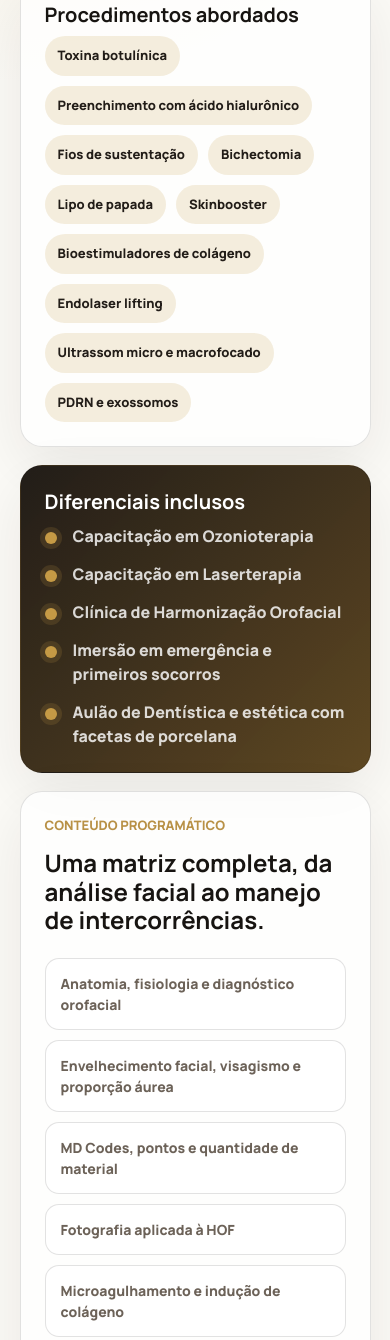
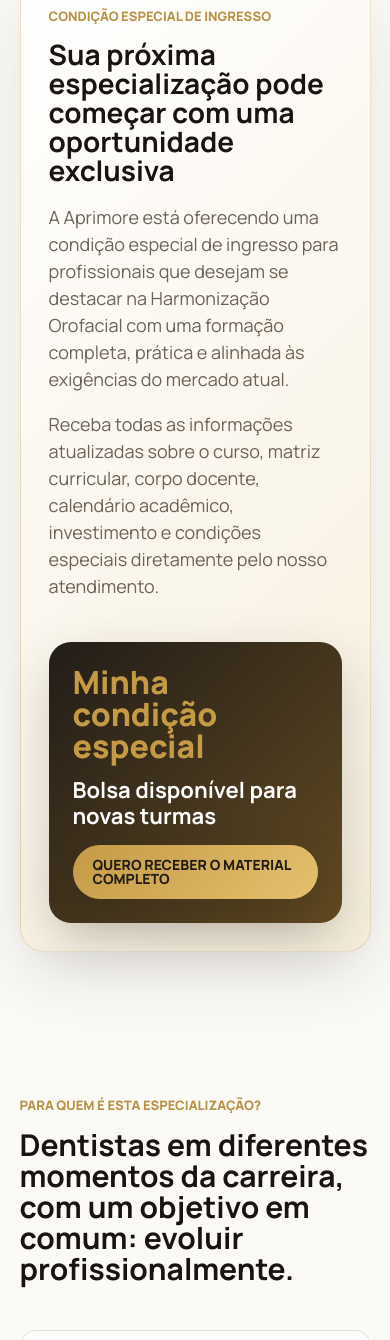
Before and after one commit to igormoncao1010/aprimore, a website: page index.html in a window 390 px wide. Shown: the part 5174-6514 px from the top of the page. Drawn offline with Linux system fonts and the light colour scheme.

Commit message:
Add files via upload

```diff
--- a/index.html
+++ b/index.html
@@ -191,52 +191,6 @@
           </article>
         </div>
 
-        <div class="hof-content">
-          <div class="hof-card reveal">
-            <h3>Procedimentos abordados</h3>
-            <div class="tag-cloud">
-              <span>Toxina botulínica</span>
-              <span>Preenchimento com ácido hialurônico</span>
-              <span>Fios de sustentação</span>
-              <span>Bichectomia</span>
-              <span>Lipo de papada</span>
-              <span>Skinbooster</span>
-              <span>Bioestimuladores de colágeno</span>
-              <span>Endolaser lifting</span>
-              <span>Ultrassom micro e macrofocado</span>
-              <span>PDRN e exossomos</span>
-            </div>
-          </div>
-
-          <div class="hof-card accent-card reveal">
-            <h3>Diferenciais inclusos</h3>
-            <ul>
-              <li>Capacitação em Ozonioterapia</li>
-              <li>Capacitação em Laserterapia</li>
-              <li>Clínica de Harmonização Orofacial</li>
-              <li>Imersão em emergência e primeiros socorros</li>
-              <li>Aulão de Dentística e estética com facetas de porcelana</li>
-            </ul>
-          </div>
-        </div>
-
-        <div class="program-panel reveal">
-          <div>
-            <p class="eyebrow">Conteúdo programático</p>
-            <h3>Uma matriz completa, da análise facial ao manejo de intercorrências.</h3>
-          </div>
-          <div class="program-grid">
-            <span>Anatomia, fisiologia e diagnóstico orofacial</span>
-            <span>Envelhecimento facial, visagismo e proporção áurea</span>
-            <span>MD Codes, pontos e quantidade de material</span>
-            <span>Fotografia aplicada à HOF</span>
-            <span>Microagulhamento e indução de colágeno</span>
-            <span>PRF, peelings químicos e nutracêuticos</span>
-            <span>Intercorrências e manejo de complicações</span>
-            <span>Bioética, ética e legislação profissional</span>
-          </div>
-        </div>
-
         <div class="scholarship-panel reveal">
           <div class="scholarship-copy">
             <p class="eyebrow">Condição especial de ingresso</p>
--- a/styles.css
+++ b/styles.css
@@ -536,107 +536,6 @@ h3 {
   font-weight: 800;
 }
 
-.hof-content {
-  display: grid;
-  grid-template-columns: 1.08fr 0.92fr;
-  gap: 18px;
-  margin-top: 18px;
-}
-
-.hof-card,
-.program-panel {
-  border: 1px solid var(--line);
-  border-radius: 22px;
-  background: rgba(255, 255, 255, 0.74);
-  box-shadow: 0 20px 60px rgba(36, 28, 18, 0.08);
-}
-
-.hof-card {
-  padding: clamp(24px, 4vw, 36px);
-}
-
-.accent-card {
-  color: var(--white);
-  background:
-    linear-gradient(135deg, rgba(34, 29, 24, 0.96), rgba(101, 76, 35, 0.9)),
-    var(--deep);
-}
-
-.accent-card h3 {
-  color: var(--white);
-}
-
-.tag-cloud {
-  display: flex;
-  flex-wrap: wrap;
-  gap: 10px;
-}
-
-.tag-cloud span {
-  padding: 10px 13px;
-  border-radius: 999px;
-  color: var(--deep);
-  background: rgba(197, 154, 69, 0.17);
-  font-size: 13px;
-  font-weight: 900;
-}
-
-.hof-card ul {
-  display: grid;
-  gap: 14px;
-  margin: 0;
-  padding: 0;
-  list-style: none;
-}
-
-.hof-card li {
-  position: relative;
-  padding-left: 28px;
-  color: rgba(255, 255, 255, 0.82);
-  font-weight: 800;
-}
-
-.hof-card li::before {
-  content: "";
-  position: absolute;
-  left: 0;
-  top: 8px;
-  width: 12px;
-  height: 12px;
-  border-radius: 50%;
-  background: var(--gold);
-  box-shadow: 0 0 0 5px rgba(197, 154, 69, 0.16);
-}
-
-.program-panel {
-  display: grid;
-  grid-template-columns: 0.82fr 1.18fr;
-  gap: clamp(24px, 4vw, 48px);
-  margin-top: 18px;
-  padding: clamp(24px, 4vw, 40px);
-}
-
-.program-panel h3 {
-  margin-bottom: 0;
-  font-size: clamp(24px, 3vw, 36px);
-}
-
-.program-grid {
-  display: grid;
-  grid-template-columns: repeat(2, minmax(0, 1fr));
-  gap: 10px;
-}
-
-.program-grid span {
-  padding: 14px 15px;
-  border: 1px solid var(--line);
-  border-radius: 14px;
-  background: rgba(255, 255, 255, 0.72);
-  color: var(--muted);
-  font-size: 14px;
-  font-weight: 800;
-}
-
 .scholarship-panel {
   display: grid;
   grid-template-columns: minmax(0, 1fr) minmax(280px, 0.42fr);
@@ -1024,8 +923,6 @@ h3 {
 @media (max-width: 1100px) {
   .hero,
   .split-section,
-  .hof-content,
-  .program-panel,
   .scholarship-panel,
   .audience-section,
   .lead-section {
@@ -1106,7 +1003,6 @@ h3 {
 
   .feature-grid,
   .hof-summary,
-  .program-grid,
   .find-grid {
     grid-template-columns: 1fr;
   }
```
